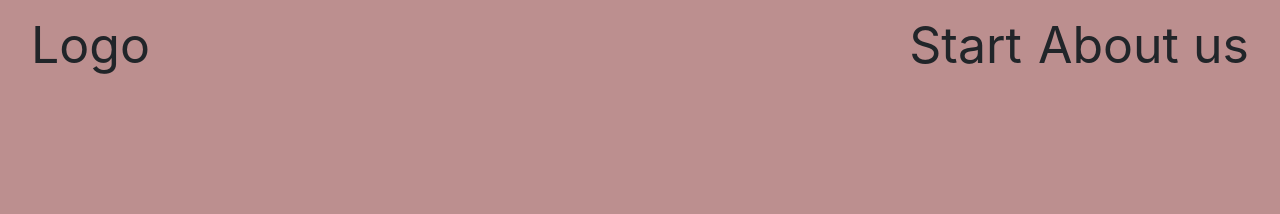
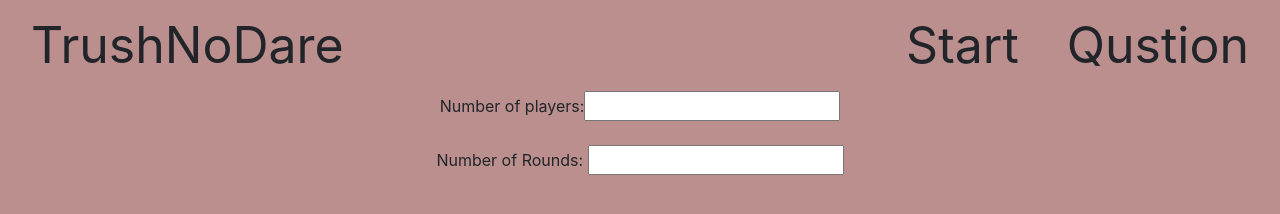
Before and after one commit to Lky2000/truthOrDare.github.io, a plain HTML site: page index.html in a window 1280 px wide. Drawn offline with nearby package versions, Linux system fonts and the light colour scheme.

Commit message:
Update ui

```diff
--- a/CSS/design.css
+++ b/CSS/design.css
@@ -27,10 +27,18 @@
 
 .container-fluid {
   background-color: rosybrown;
-
 }
 
 html, body {
     height: 100%;
     background-color: rosybrown!important;
 }
+
+  .nav-item:hover{
+    background-color: peru;
+    border-bottom: 2px solid black;
+  }
+
+  .content{
+    text-align: center;
+  }
--- a/index.html
+++ b/index.html
@@ -13,17 +13,18 @@
 
   <div class="container-fluid">
     <nav class="navbar navbar-expand-lg  " >
-      <div>Logo</div>
+      <div class="">TrushNoDare</div>
 
       <ul class="navbar-nav ml-auto" style="flex-direction: row!important;">
 
-        <li class="nav-item ">Start</li>
-        <li class="nav-item ml-3">About us </li>
+        <li class="nav-item " id="startBtn">Start</li>
+        <li class="nav-item ml-5" id="queBtn">Qustion </li>
       </ul>
 
     </nav>
-    <div>
-
+    <div class="content">
+      Number of players:<input type="number"> <br><br>
+      Number of Rounds: <input type="number"> <br>
     </div>
     <footer></footer>
 
```
